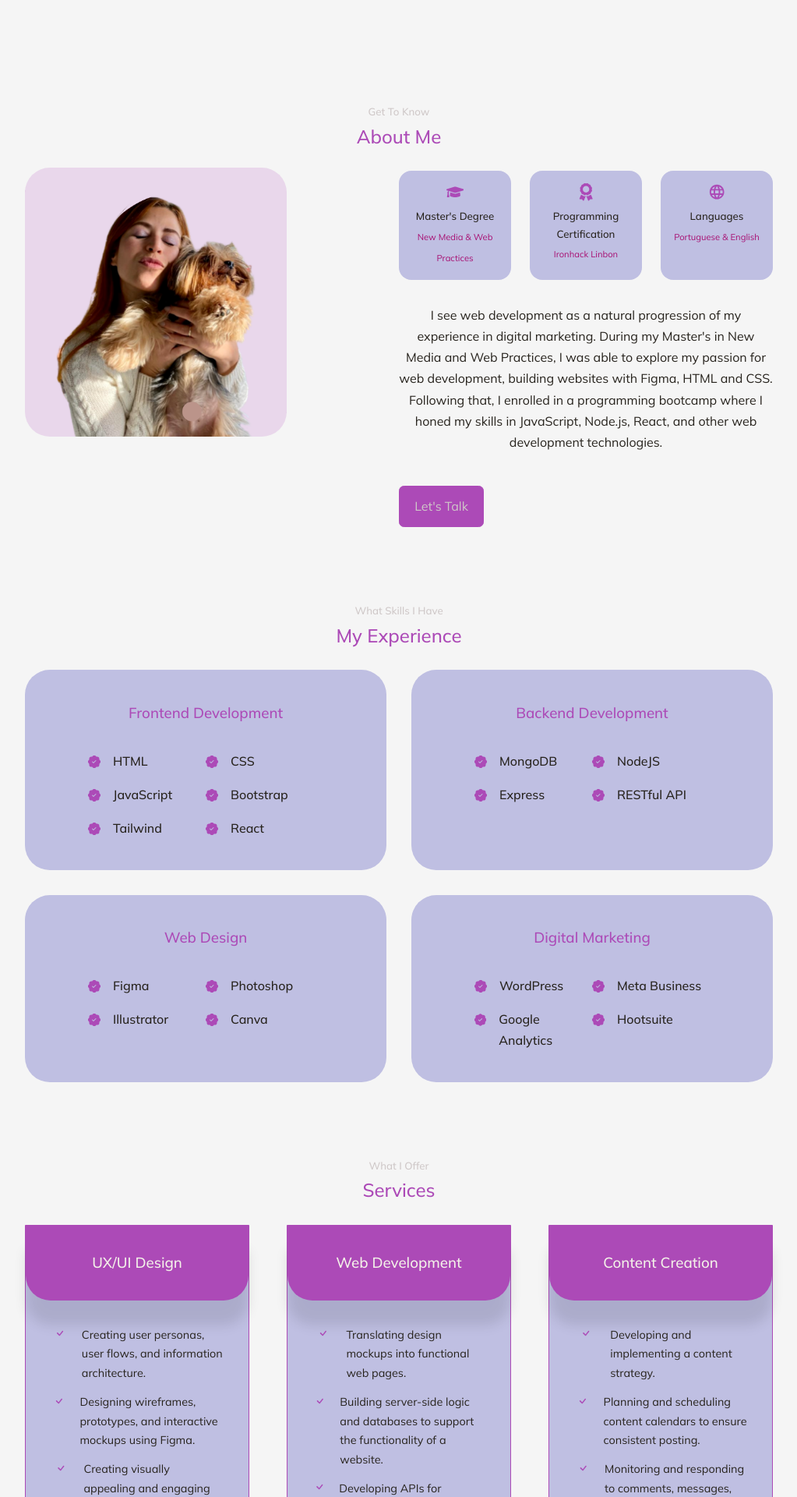
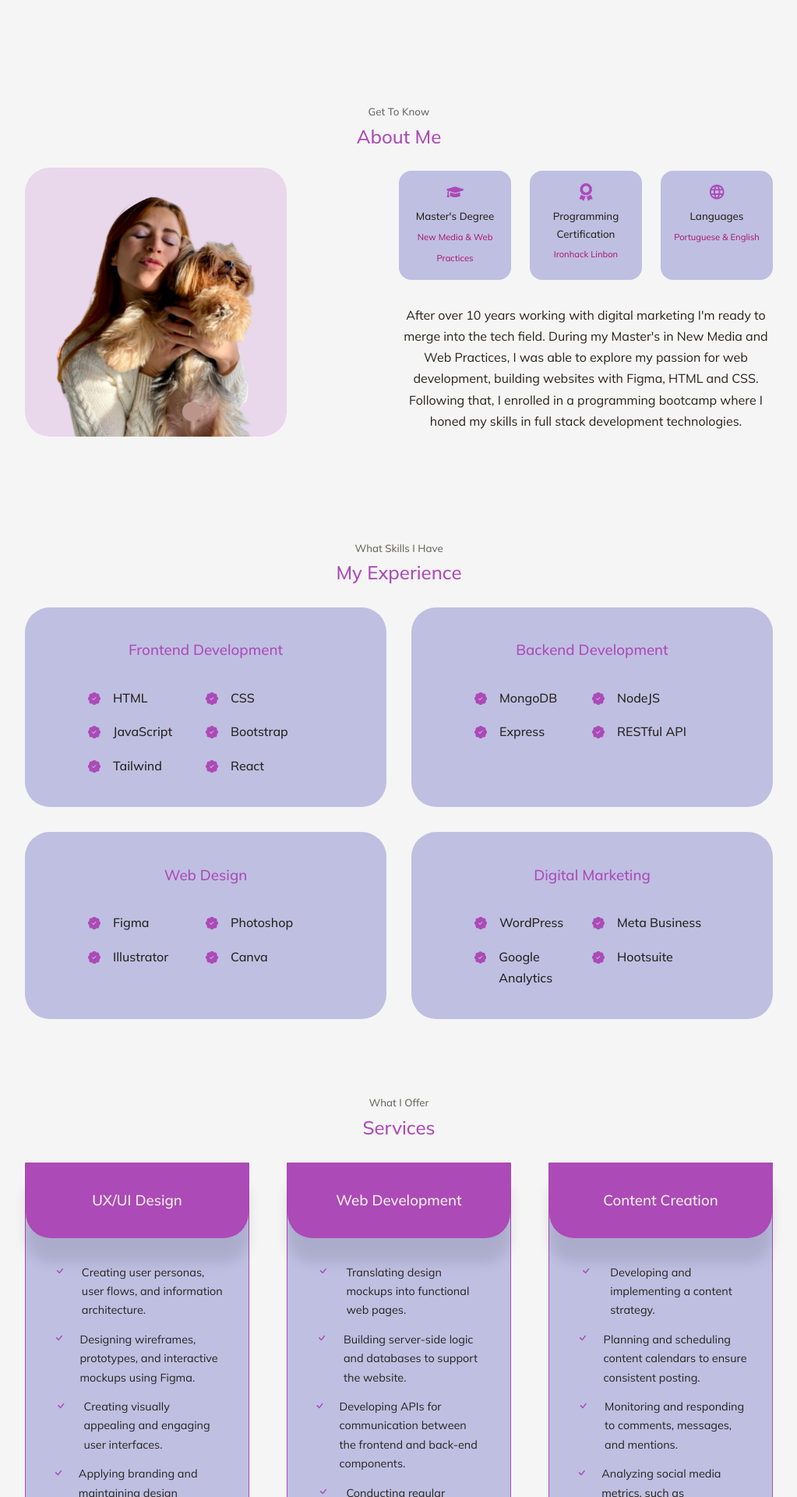
Before and after one commit to barbaraagra/portfolio, a React (Create React App) app: page / in a window 1280 px wide. Shown: the part 860-2780 px from the top of the page at 78% size, without its empty margins (128-1151 px from the left). Built offline with nearby package versions, Linux system fonts and the light colour scheme.

Commit message:
some styling changes. responsive.

```diff
--- a/src/components/about/About.jsx
+++ b/src/components/about/About.jsx
@@ -15,7 +15,7 @@ const About = () => {
             <div className="container about__container">
                 <div className="about__me">
                     <div className="about__me-image">
-                        <img src={AboutMe} alt="About Image" />
+                        <img src={AboutMe} alt="Barbara Agra" />
                     </div>
                 </div>
                 <div className="about__content">
@@ -39,8 +39,8 @@ const About = () => {
                         </article>
                     </div>
 
-                    <p>I see web development as a natural progression of my experience in digital marketing. During my Master's in New Media and Web Practices, I was able to explore my passion for web development, building websites with Figma, HTML and CSS. Following that, I enrolled in a programming bootcamp where I honed my skills in JavaScript, Node.js, React, and other web development technologies.</p>
-                    <a href="#contact" className='btn btn-primary'>Let's Talk</a>
+                    <p>After over 10 years working with digital marketing I'm ready to merge into the tech field. During my Master's in New Media and Web Practices, I was able to explore my passion for web development, building websites with Figma, HTML and CSS. Following that, I enrolled in a programming bootcamp where I honed my skills in full stack development technologies.</p>
+                    {/*   <a href="#contact" className='btn btn-primary'>Let's Talk</a> */}
                 </div>
             </div>
         </section>
--- a/src/components/about/about.css
+++ b/src/components/about/about.css
@@ -112,4 +112,5 @@
     .language {
         display: none;
     }
+
 }
--- a/src/components/portfolio/Portfolio.jsx
+++ b/src/components/portfolio/Portfolio.jsx
@@ -11,7 +11,7 @@ const data = [
     {
         id: 1,
         image: img1,
-        title: "Dino Era",
+        title: "DINO ERA",
         description:
             "HTML | CSS | JavaScript",
         github: "https://github.com/barbaraagra/Dino_Era",
@@ -58,7 +58,7 @@ const data = [
         image: img6,
         title: "TEXT SUMMARIZER",
         description:
-            "React | Tailwind",
+            "React | Tailwind | API",
         github: "https://github.com/barbaraagra/ai-text_summarizer",
         demo: "https://ai-text-summarizer-pq17ymf2l-barbaraagra.vercel.app/",
     }
--- a/src/components/portfolio/portfolio.css
+++ b/src/components/portfolio/portfolio.css
@@ -38,23 +38,25 @@
 
 .portfolio__item p {
     text-align: center;
+    margin-bottom: 1rem;
 }
 
 
 .portfolio__item-cta {
     display: flex;
     justify-content: center;
-    gap: 1rem;
+    gap: 2rem;
     margin-bottom: 1rem;
-    margin-left: 1rem;
 }
 
 /* MEDIA QUERIES FOR SMALL DEVICES */
 
 @media screen and (max-width: 600px) {
-    .portfolio__container__container {
+    .portfolio__container {
         grid-template-columns: 1fr 1fr;
         gap: 1.2rem;
+        display: grid;
+        grid-template-columns: repeat(1, 1fr);
     }
 
     .portfolio__container__container>div {
--- a/src/components/services/Services.jsx
+++ b/src/components/services/Services.jsx
@@ -46,11 +46,11 @@ const Services = () => {
                         </li>
                         <li>
                             <BsCheck className='service__list-icon' />
-                            <p>Building server-side logic and databases to support the functionality of a website.</p>
+                            <p>Building server-side logic and databases to support the website.</p>
                         </li>
                         <li>
                             <BsCheck className='service__list-icon' />
-                            <p>Developing APIs for communication between the front-end and back-end components.</p>
+                            <p>Developing APIs for communication between the frontend and back-end components.</p>
                         </li>
                         <li>
                             <BsCheck className='service__list-icon' />
--- a/src/index.css
+++ b/src/index.css
@@ -17,7 +17,7 @@
       --color-primary: #ac4ab7;
       --color-primary-variant: #BFBFE2;
       --color-dark: #27231d;
-      --color-light: #cfc8c8;
+      --color-light: #f0ecec;
 
       --transition: all 400ms ease;
 
@@ -72,7 +72,7 @@
   section>h2,
   section>h5 {
       text-align: center;
-      color: var(--color-light);
+      color: #6a6865;
   }
 
   section>h2 {
@@ -81,7 +81,7 @@
   }
 
   .text-light {
-      color: var(--color-light);
+      color: #6a6865;
   }
 
   a {
```
